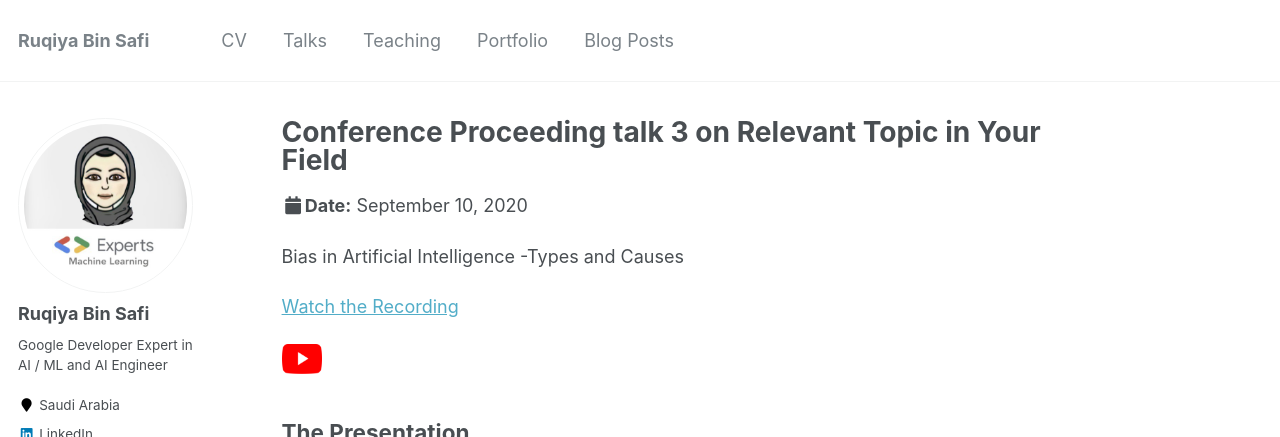
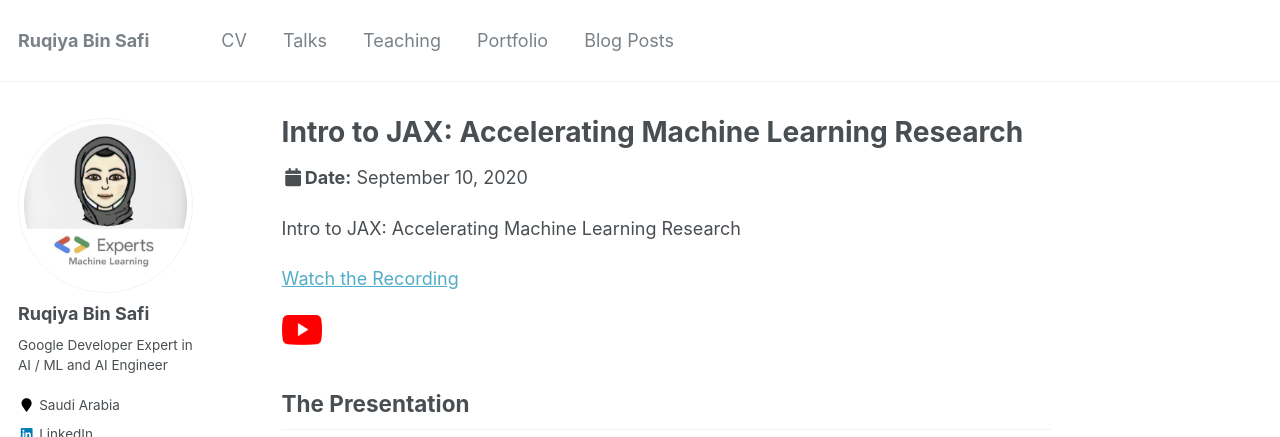
Before and after one commit to Ruqyai/ruqyai.github.io, a Jekyll site: the page built from _talks/2014-03-01-talk-3.md, in a window 1280 px wide and 1348 px high, cut to the strip 0-437 px from the top of the window. Built offline with Jekyll 4.4.1, drawn with Linux system fonts in a browser that asks for light colours.

Commit message:
Add JAX talk

```diff
--- a/_talks/2014-03-01-talk-3.md
+++ b/_talks/2014-03-01-talk-3.md
@@ -1,5 +1,5 @@
 ---
-title: "Conference Proceeding talk 3 on Relevant Topic in Your Field"
+title: "Intro to JAX: Accelerating Machine Learning Research"
 collection: talks
 type: "Conference proceedings talk"
 permalink: /talks/2014-03-01-talk-3
@@ -8,15 +8,15 @@
 location: "Youtube,Twitter, and Facebook"
 ---
 
-Bias in Artificial Intelligence -Types and Causes
+Intro to JAX: Accelerating Machine Learning Research
 
 
-[Watch the Recording](https://youtu.be/E792uhiG--A)
+[Watch the Recording](https://www.youtube.com/live/ajUDVZbZ4TI?si=mgrqxaD9fIsZmJPc)
 
-<a href="https://youtu.be/E792uhiG--A">
+<a href="https://www.youtube.com/live/ajUDVZbZ4TI?si=mgrqxaD9fIsZmJPc">
   <img src="https://raw.githubusercontent.com/Ruqyai/ruqyai.github.io/main/images/youtube.png" alt="YouTube" style="width: 40px; height: 30px;">
 </a>
 
 ## The Presentation
 
-<iframe src="https://docs.google.com/presentation/d/e/2PACX-1vTDUKKwm3TADUVT3UQR3anRVGC8ezXdJjcpFVaHDL1lU9wUkeX34V3qYE5YZfbDCcO3WZR0AtGkrwM1/embed?start=false&loop=false&delayms=3000" frameborder="0" width="100%" height="400px" allowfullscreen="true" mozallowfullscreen="true" webkitallowfullscreen="true"></iframe>
+<iframe src="https://docs.google.com/presentation/d/e/2PACX-1vSpZzXkmG_9JsOOoKDB3UHUxWjpTtdcGYk7T0WnL8uwkORV-GesjoOQJRTwYbjWBceTfxIu2tbZ2ppI/embed?start=false&loop=false&delayms=3000" frameborder="0" width="100%" height="400px" allowfullscreen="true" mozallowfullscreen="true" webkitallowfullscreen="true"></iframe>
```
Also changed, not shown: _talks/2014-02-01-talk-2.md (+3 -3 lines).
